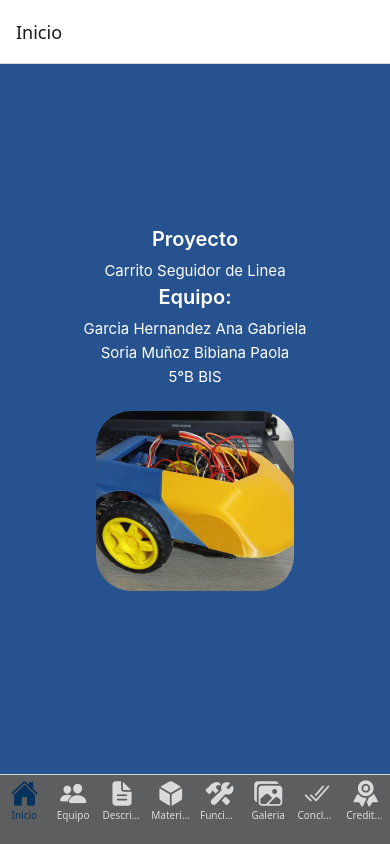
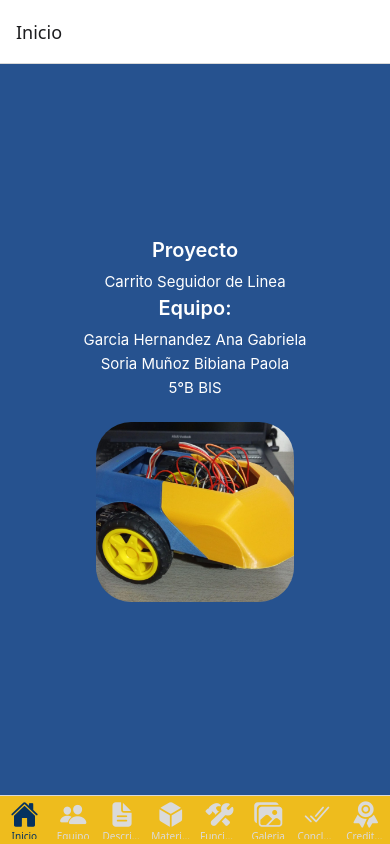
Before and after one commit to Bibiana-Soria/ProyectoFinal_AppsMoviles, a React Native app: screen / in a window 390 px wide. Built offline with nearby package versions, Linux system fonts and the light colour scheme.

Commit message:
color de la barra de navegacion

```diff
--- a/src/navigation/AppNavigator.js
+++ b/src/navigation/AppNavigator.js
@@ -95,11 +95,7 @@ export default function AppNavigator(){
                         fontWeight: '400',
                     },
                     tabBarStyle:{
-                        height: 70,
-                        paddingBottom: 8,
-                        //backgroundColor: "#EEBC1D",
-                        backgroundColor: "#5d5e5f"
-
+                        backgroundColor: "#EEBC1D",
                     }
                 })}
             >
```
